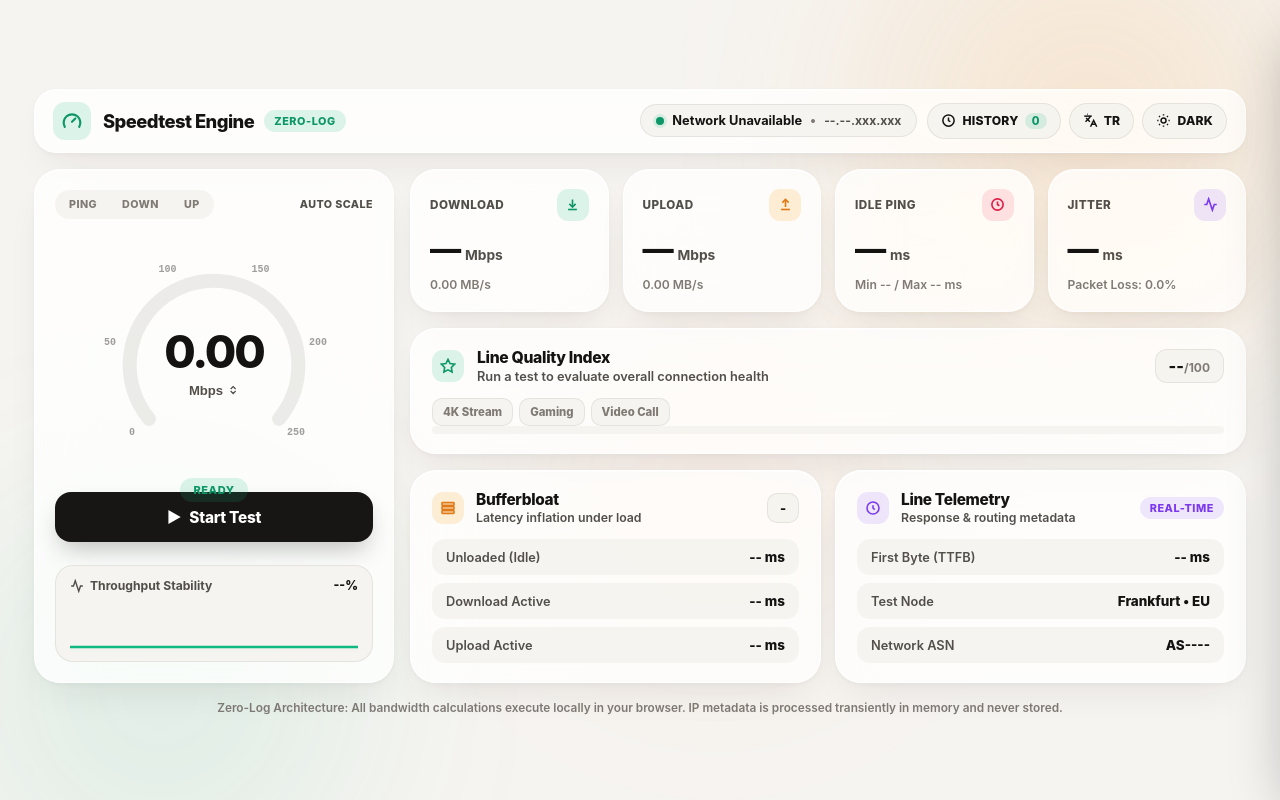
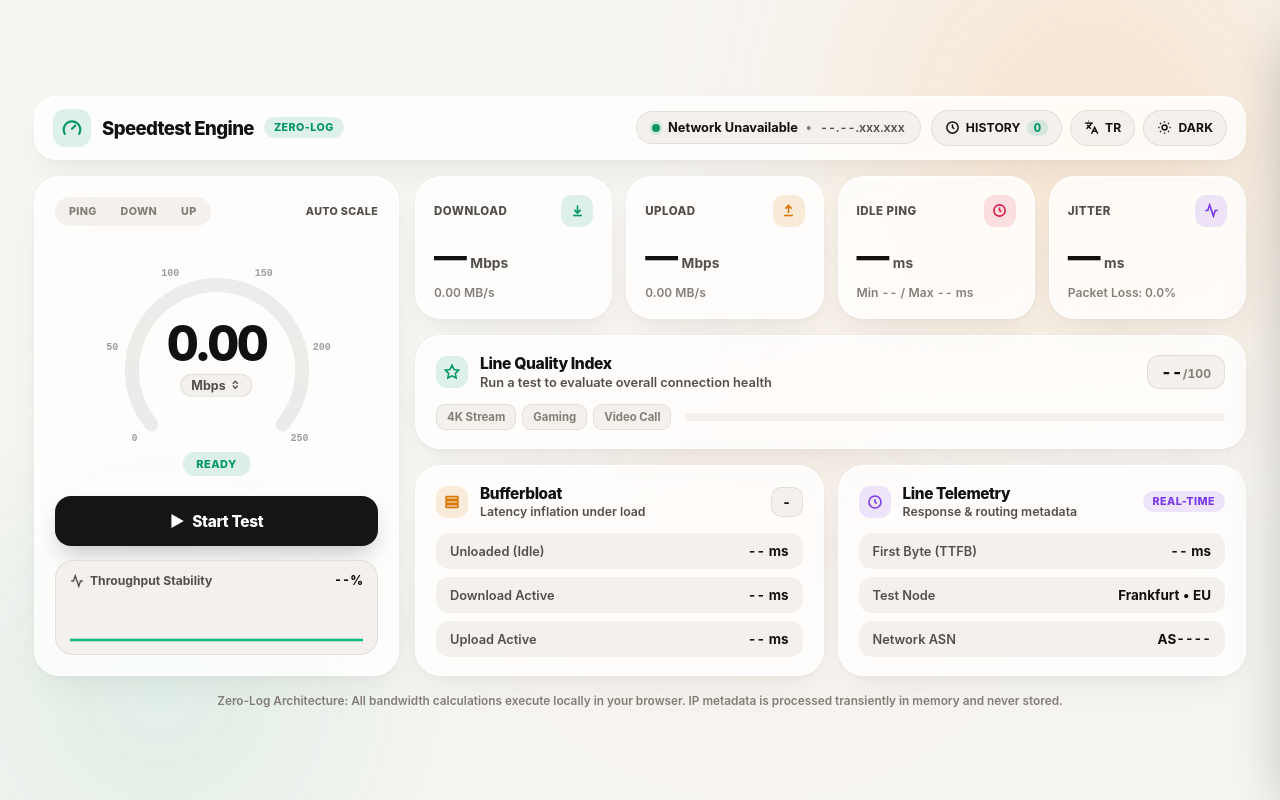
Before and after one commit to can-devsss/speedtest, a plain HTML site: page frontend/index.html in a window 1280 px wide. Drawn offline with Linux system fonts and the light colour scheme; no server answers.

Commit message:
Update style.css

```diff
--- a/frontend/css/style.css
+++ b/frontend/css/style.css
@@ -1,24 +1,24 @@
 :root {
-  --bg-base: #f6f4f1;
-  --glass-bg: rgba(255, 255, 255, 0.78);
-  --glass-border: rgba(255, 255, 255, 0.94);
-  --glass-shadow: 0 18px 42px -14px rgba(28, 25, 23, 0.09), 0 2px 6px rgba(28, 25, 23, 0.04);
-  --surface-sub: rgba(245, 242, 238, 0.85);
-  --text-primary: #141312;
-  --text-secondary: #524f4b;
-  --text-muted: #7f7a74;
-  --divider: rgba(28, 25, 23, 0.08);
+  --bg-base: #f7f5f2;
+  --glass-bg: rgba(255, 255, 255, 0.82);
+  --glass-border: rgba(255, 255, 255, 0.96);
+  --glass-shadow: 0 18px 42px -14px rgba(24, 21, 18, 0.08), 0 2px 6px rgba(24, 21, 18, 0.04);
+  --surface-sub: rgba(243, 240, 235, 0.88);
+  --text-primary: #121110;
+  --text-secondary: #534f4a;
+  --text-muted: #847e77;
+  --divider: rgba(24, 21, 18, 0.08);
 
-  --emerald: #0d9668;
-  --emerald-soft: rgba(16, 185, 129, 0.14);
-  --amber: #e07a16;
-  --amber-soft: rgba(245, 158, 11, 0.16);
+  --emerald: #059669;
+  --emerald-soft: rgba(5, 150, 105, 0.13);
+  --amber: #d97706;
+  --amber-soft: rgba(217, 119, 6, 0.14);
   --coral: #e11d48;
-  --coral-soft: rgba(244, 63, 94, 0.14);
+  --coral-soft: rgba(225, 29, 72, 0.13);
   --violet: #7c3aed;
-  --violet-soft: rgba(139, 92, 246, 0.14);
+  --violet-soft: rgba(124, 58, 237, 0.13);
 
-  --cta-bg: #181615;
+  --cta-bg: #161514;
   --cta-text: #ffffff;
   --radius-xl: 26px;
   --radius-lg: 20px;
@@ -26,14 +26,14 @@
 }
 
 body.dark-theme {
-  --bg-base: #0d0c0b;
-  --glass-bg: rgba(25, 24, 22, 0.8);
-  --glass-border: rgba(255, 255, 255, 0.1);
-  --glass-shadow: 0 20px 48px -12px rgba(0, 0, 0, 0.65);
-  --surface-sub: rgba(36, 34, 31, 0.8);
-  --text-primary: #faf8f5;
-  --text-secondary: #a8a29e;
-  --text-muted: #78716c;
+  --bg-base: #09090b;
+  --glass-bg: rgba(22, 22, 25, 0.84);
+  --glass-border: rgba(255, 255, 255, 0.09);
+  --glass-shadow: 0 22px 50px -12px rgba(0, 0, 0, 0.7);
+  --surface-sub: rgba(34, 34, 38, 0.85);
+  --text-primary: #fafafa;
+  --text-secondary: #a1a1aa;
+  --text-muted: #71717a;
   --divider: rgba(255, 255, 255, 0.08);
 
   --emerald: #10b981;
@@ -41,8 +41,8 @@ body.dark-theme {
   --coral: #fb7185;
   --violet: #a78bfa;
 
-  --cta-bg: #faf8f5;
-  --cta-text: #141312;
+  --cta-bg: #fafafa;
+  --cta-text: #09090b;
 }
 
 * {
@@ -54,7 +54,7 @@ body.dark-theme {
 
 html, body {
   min-height: 100%;
-  font-family: -apple-system, BlinkMacSystemFont, "SF Pro Display", "Plus Jakarta Sans", sans-serif;
+  font-family: -apple-system, BlinkMacSystemFont, "SF Pro Display", "SF Pro Text", "Inter", sans-serif;
   background-color: var(--bg-base);
   color: var(--text-primary);
   -webkit-font-smoothing: antialiased;
@@ -63,12 +63,12 @@ html, body {
   overflow-x: hidden;
 }
 
-.mono {
-  font-family: "JetBrains Mono", ui-monospace, SFMono-Regular, monospace;
+.num {
   font-variant-numeric: tabular-nums;
+  font-feature-settings: "tnum" 1, "cv05" 1;
 }
 
-/* Sıcak Turuncu/Kehribar + Zümrüt İpek Arka Plan Ambiyansı */
+/* Sıcak Şampanya/Turuncu + Zümrüt İpek Arka Plan Ambiyansı */
 .ambient-bg {
   position: fixed;
   inset: 0;
@@ -80,37 +80,37 @@ html, body {
 .orb {
   position: absolute;
   border-radius: 50%;
-  filter: blur(105px);
-  opacity: 0.52;
+  filter: blur(110px);
+  opacity: 0.55;
   transition: opacity 0.4s ease;
 }
 
 body.dark-theme .orb {
-  opacity: 0.25;
+  opacity: 0.24;
 }
 
 .orb-1 {
-  width: 540px;
-  height: 540px;
-  top: -150px;
-  right: -80px;
-  background: radial-gradient(circle, rgba(251, 146, 60, 0.42), rgba(245, 158, 11, 0.16) 55%, transparent 75%);
+  width: 560px;
+  height: 560px;
+  top: -160px;
+  right: -90px;
+  background: radial-gradient(circle, rgba(251, 146, 60, 0.44), rgba(245, 158, 11, 0.14) 58%, transparent 76%);
 }
 
 .orb-2 {
-  width: 500px;
-  height: 500px;
-  bottom: -140px;
-  left: -90px;
-  background: radial-gradient(circle, rgba(16, 185, 129, 0.32), transparent 72%);
+  width: 520px;
+  height: 520px;
+  bottom: -150px;
+  left: -100px;
+  background: radial-gradient(circle, rgba(16, 185, 129, 0.3), transparent 72%);
 }
 
 .orb-3 {
-  width: 460px;
-  height: 460px;
-  top: 32%;
-  left: 38%;
-  background: radial-gradient(circle, rgba(249, 115, 22, 0.2), transparent 70%);
+  width: 440px;
+  height: 440px;
+  top: 34%;
+  left: 42%;
+  background: radial-gradient(circle, rgba(249, 115, 22, 0.18), transparent 70%);
 }
 
 /* iOS Cam Yüzey */
@@ -119,13 +119,13 @@ body.dark-theme .orb {
   backdrop-filter: blur(28px) saturate(190%);
   -webkit-backdrop-filter: blur(28px) saturate(190%);
   border: 1px solid var(--glass-border);
-  box-shadow: var(--glass-shadow), inset 0 1px 0 rgba(255, 255, 255, 0.55);
+  box-shadow: var(--glass-shadow), inset 0 1px 0 rgba(255, 255, 255, 0.6);
   border-radius: var(--radius-xl);
   transition: transform 0.28s cubic-bezier(0.22, 1, 0.36, 1), border-color 0.28s ease, box-shadow 0.28s ease;
 }
 
 body.dark-theme .glass-panel {
-  box-shadow: var(--glass-shadow), inset 0 1px 0 rgba(255, 255, 255, 0.08);
+  box-shadow: var(--glass-shadow), inset 0 1px 0 rgba(255, 255, 255, 0.07);
 }
 
 /* Ana Kokpit Düzeni */
@@ -149,13 +149,14 @@ body.dark-theme .glass-panel {
   display: flex;
   align-items: center;
   justify-content: space-between;
-  gap: 14px;
+  flex-wrap: wrap;
+  gap: 12px;
 }
 
 .brand-cluster {
   display: flex;
   align-items: center;
-  gap: 12px;
+  gap: 11px;
 }
 
 .brand-logo {
@@ -166,6 +167,7 @@ body.dark-theme .glass-panel {
   color: var(--emerald);
   display: grid;
   place-items: center;
+  flex-shrink: 0;
 }
 
 .brand-titles {
@@ -175,18 +177,19 @@ body.dark-theme .glass-panel {
 }
 
 .brand-titles h1 {
-  font-size: 1.15rem;
+  font-size: 1.16rem;
   font-weight: 800;
-  letter-spacing: -0.03em;
+  letter-spacing: -0.032em;
 }
 
 .badge-pill {
-  font-size: 0.68rem;
+  font-size: 0.67rem;
   font-weight: 800;
-  letter-spacing: 0.05em;
+  letter-spacing: 0.04em;
   padding: 4px 10px;
   border-radius: 999px;
   text-transform: uppercase;
+  white-space: nowrap;
 }
 
 .badge-emerald {
@@ -202,6 +205,7 @@ body.dark-theme .glass-panel {
 .header-controls {
   display: flex;
   align-items: center;
+  flex-wrap: wrap;
   gap: 10px;
 }
 
@@ -215,6 +219,14 @@ body.dark-theme .glass-panel {
   border: 1px solid var(--divider);
   font-size: 0.8rem;
   font-weight: 700;
+  max-width: 100%;
+}
+
+.net-isp {
+  white-space: nowrap;
+  overflow: hidden;
+  text-overflow: ellipsis;
+  max-width: 220px;
 }
 
 .pulse-dot {
@@ -232,8 +244,9 @@ body.dark-theme .glass-panel {
 
 .net-ip {
   color: var(--text-secondary);
-  font-size: 0.76rem;
-  font-weight: 700;
+  font-size: 0.78rem;
+  font-weight: 600;
+  white-space: nowrap;
 }
 
 .action-pills {
@@ -254,9 +267,10 @@ body.dark-theme .glass-panel {
   color: var(--text-primary);
   font-family: inherit;
   font-size: 0.76rem;
-  font-weight: 800;
-  letter-spacing: 0.02em;
+  font-weight: 700;
+  letter-spacing: 0.01em;
   cursor: pointer;
+  white-space: nowrap;
   transition: transform 0.16s ease, background-color 0.2s ease;
 }
 
@@ -274,14 +288,14 @@ body.dark-theme .glass-panel {
   color: var(--emerald);
   padding: 1px 7px;
   border-radius: 999px;
-  font-size: 0.7rem;
+  font-size: 0.71rem;
   font-weight: 800;
 }
 
 /* Bento Grid */
 .bento-grid {
   display: grid;
-  grid-template-columns: 360px 1fr;
+  grid-template-columns: 365px 1fr;
   gap: 16px;
   align-items: stretch;
 }
@@ -314,12 +328,13 @@ body.dark-theme .glass-panel {
   display: flex;
   align-items: center;
   justify-content: space-between;
+  gap: 8px;
 }
 
 .step-track {
   display: flex;
   align-items: center;
-  gap: 5px;
+  gap: 4px;
   background: var(--surface-sub);
   padding: 4px;
   border-radius: 999px;
@@ -328,7 +343,7 @@ body.dark-theme .glass-panel {
 .step-pill {
   font-size: 0.67rem;
   font-weight: 800;
-  letter-spacing: 0.04em;
+  letter-spacing: 0.03em;
   color: var(--text-muted);
   padding: 4px 10px;
   border-radius: 999px;
@@ -348,71 +363,79 @@ body.dark-theme .glass-panel {
 .scale-tag {
   font-size: 0.67rem;
   font-weight: 800;
-  letter-spacing: 0.04em;
+  letter-spacing: 0.03em;
   color: var(--text-secondary);
+  white-space: nowrap;
 }
 
+/* Ferahlatılmış İbre Sahnesi (Üst Üste Binme Sıfır) */
 .gauge-stage {
   position: relative;
   width: 100%;
-  height: 228px;
-  display: grid;
-  place-items: center;
+  height: 242px;
+  display: flex;
+  flex-direction: column;
+  align-items: center;
+  justify-content: center;
 }
 
 #speed-gauge {
-  width: 246px;
-  height: 228px;
+  width: 264px;
+  height: 230px;
   display: block;
 }
 
 .gauge-readout {
   position: absolute;
-  top: 53%;
+  top: 48%;
   left: 50%;
-  transform: translate(-50%, -46%);
+  transform: translate(-50%, -48%);
   display: flex;
   flex-direction: column;
   align-items: center;
   text-align: center;
+  pointer-events: auto;
 }
 
 .speed-number {
-  font-size: 2.85rem;
+  font-size: 3.1rem;
   font-weight: 800;
-  letter-spacing: -0.045em;
-  line-height: 1;
+  letter-spacing: -0.05em;
+  line-height: 0.98;
 }
 
 .unit-toggle-btn {
-  margin-top: 5px;
+  margin-top: 6px;
   display: inline-flex;
   align-items: center;
   gap: 4px;
-  background: transparent;
-  border: 1px solid transparent;
-  border-radius: 9px;
-  padding: 2px 8px;
+  background: var(--surface-sub);
+  border: 1px solid var(--divider);
+  border-radius: 999px;
+  padding: 3px 10px;
   color: var(--text-secondary);
-  font-size: 0.82rem;
+  font-family: inherit;
+  font-size: 0.78rem;
   font-weight: 700;
   cursor: pointer;
   transition: all 0.2s ease;
 }
 
 .unit-toggle-btn:hover {
-  background: var(--surface-sub);
-  border-color: var(--divider);
   color: var(--text-primary);
+  transform: scale(1.03);
 }
 
 .phase-badge {
-  margin-top: 8px;
-  padding: 5px 13px;
+  position: absolute;
+  bottom: 6px;
+  left: 50%;
+  transform: translateX(-50%);
+  padding: 5px 14px;
   border-radius: 999px;
   font-size: 0.69rem;
   font-weight: 800;
-  letter-spacing: 0.05em;
+  letter-spacing: 0.04em;
   background: var(--emerald-soft);
   color: var(--emerald);
   white-space: nowrap;
@@ -444,13 +467,13 @@ body.dark-theme .glass-panel {
   font-family: inherit;
   font-size: 0.96rem;
   font-weight: 800;
-  letter-spacing: -0.015em;
+  letter-spacing: -0.02em;
   display: inline-flex;
   align-items: center;
   justify-content: center;
   gap: 8px;
   cursor: pointer;
-  box-shadow: 0 12px 24px -6px rgba(0, 0, 0, 0.25);
+  box-shadow: 0 12px 24px -6px rgba(0, 0, 0, 0.24);
   transition: transform 0.18s cubic-bezier(0.22, 1, 0.36, 1), opacity 0.2s ease;
 }
 
@@ -477,7 +500,7 @@ body.dark-theme .glass-panel {
   color: var(--text-primary);
   font-family: inherit;
   font-size: 0.85rem;
-  font-weight: 800;
+  font-weight: 700;
   display: inline-flex;
   align-items: center;
   gap: 6px;
@@ -525,7 +548,7 @@ body.dark-theme .glass-panel {
 
 #wave-chart {
   width: 100%;
-  height: 54px;
+  height: 52px;
   display: block;
 }
 
@@ -544,11 +567,12 @@ body.dark-theme .glass-panel {
 }
 
 .metric-card {
-  padding: 19px;
+  padding: 18px;
   display: flex;
   flex-direction: column;
   justify-content: space-between;
   gap: 12px;
+  min-width: 0;
 }
 
 .metric-card.card-active-emerald {
@@ -570,13 +594,15 @@ body.dark-theme .glass-panel {
   display: flex;
   align-items: center;
   justify-content: space-between;
+  gap: 6px;
 }
 
 .metric-label {
-  font-size: 0.73rem;
+  font-size: 0.72rem;
   font-weight: 800;
   letter-spacing: 0.04em;
   color: var(--text-secondary);
+  white-space: nowrap;
 }
 
 .icon-chip {
@@ -615,9 +641,9 @@ body.dark-theme .glass-panel {
 }
 
 .metric-val {
-  font-size: 1.95rem;
+  font-size: 2.05rem;
   font-weight: 800;
-  letter-spacing: -0.04em;
+  letter-spacing: -0.045em;
   line-height: 1.05;
 }
 
@@ -631,11 +657,14 @@ body.dark-theme .glass-panel {
   font-size: 0.76rem;
   font-weight: 600;
   color: var(--text-muted);
+  white-space: nowrap;
+  overflow: hidden;
+  text-overflow: ellipsis;
 }
 
-/* Hat Kalite Endeksi */
+/* Hat Kalite Endeksi (2 Katmanlı — Çarpışma Sıfır) */
 .quality-card {
-  padding: 19px 21px;
+  padding: 18px 20px;
   display: flex;
   flex-direction: column;
   gap: 14px;
@@ -645,48 +674,71 @@ body.dark-theme .glass-panel {
   display: flex;
   align-items: center;
   justify-content: space-between;
-  gap: 12px;
+  gap: 14px;
 }
 
 .quality-info {
   display: flex;
   align-items: center;
-  gap: 13px;
+  gap: 12px;
+  min-width: 0;
 }
 
-.quality-info h2 {
+.quality-texts {
+  min-width: 0;
+}
+
+.quality-texts h2 {
   font-size: 0.98rem;
   font-weight: 800;
-  letter-spacing: -0.02em;
+  letter-spacing: -0.025em;
 }
 
-.quality-info p {
+.quality-texts p {
   font-size: 0.8rem;
   font-weight: 600;
   color: var(--text-secondary);
   margin-top: 2px;
 }
 
-.quality-right {
+.score-pill {
+  padding: 6px 13px;
+  border-radius: 12px;
+  background: var(--surface-sub);
+  border: 1px solid var(--divider);
+  font-size: 1.05rem;
+  font-weight: 800;
+  flex-shrink: 0;
+}
+
+.score-pill small {
+  font-size: 0.76rem;
+  font-weight: 700;
+  color: var(--text-muted);
+}
+
+.quality-bottom-meta {
   display: flex;
   align-items: center;
-  gap: 10px;
+  gap: 14px;
 }
 
 .scenario-chips {
   display: flex;
   align-items: center;
   gap: 6px;
+  flex-shrink: 0;
 }
 
 .sc-chip {
   font-size: 0.71rem;
-  font-weight: 800;
-  padding: 6px 10px;
-  border-radius: 10px;
+  font-weight: 700;
+  padding: 5px 10px;
+  border-radius: 9px;
   background: var(--surface-sub);
   border: 1px solid var(--divider);
   color: var(--text-muted);
+  white-space: nowrap;
   transition: all 0.25s ease;
 }
 
@@ -702,23 +754,9 @@ body.dark-theme .glass-panel {
   color: var(--amber);
 }
 
-.score-pill {
-  padding: 6px 13px;
-  border-radius: 12px;
-  background: var(--surface-sub);
-  border: 1px solid var(--divider);
-  font-size: 1.02rem;
-  font-weight: 800;
-}
-
-.score-pill small {
-  font-size: 0.75rem;
-  font-weight: 700;
-  color: var(--text-muted);
-}
-
 .quality-bar-track {
-  width: 100%;
+  flex: 1;
+  min-width: 80px;
   height: 8px;
   border-radius: 999px;
   background: var(--surface-sub);
@@ -741,7 +779,7 @@ body.dark-theme .glass-panel {
 }
 
 .detail-card {
-  padding: 19px 21px;
+  padding: 18px 20px;
   display: flex;
   flex-direction: column;
   gap: 14px;
@@ -763,7 +801,7 @@ body.dark-theme .glass-panel {
 .detail-title-group h3 {
   font-size: 0.96rem;
   font-weight: 800;
-  letter-spacing: -0.02em;
+  letter-spacing: -0.025em;
 }
 
 .detail-title-group p {
@@ -780,10 +818,11 @@ body.dark-theme .glass-panel {
   border-radius: 10px;
   background: var(--surface-sub);
   border: 1px solid var(--divider);
-  font-size: 0.82rem;
+  font-size: 0.84rem;
   font-weight: 800;
   display: grid;
   place-items: center;
+  flex-shrink: 0;
 }
 
 .grade-A {
@@ -814,6 +853,7 @@ body.dark-theme .glass-panel {
   display: flex;
   align-items: center;
   justify-content: space-between;
+  gap: 10px;
   padding: 10px 14px;
   border-radius: 13px;
   background: var(--surface-sub);
@@ -825,7 +865,8 @@ body.dark-theme .glass-panel {
 .stat-row strong {
   color: var(--text-primary);
   font-size: 0.84rem;
-  font-weight: 800;
+  font-weight: 700;
+  white-space: nowrap;
 }
 
 /* Alt Bilgi */
@@ -909,7 +950,7 @@ body.dark-theme .glass-panel {
   padding: 7px 12px;
   border-radius: 10px;
   font-size: 0.76rem;
-  font-weight: 800;
+  font-weight: 700;
   cursor: pointer;
 }
 
@@ -999,6 +1040,10 @@ body.dark-theme .glass-panel {
     padding: 8px 10px;
   }
 
+  .net-isp {
+    max-width: 170px;
+  }
+
   .action-pills {
     display: grid;
     grid-template-columns: 1fr auto auto;
@@ -1015,16 +1060,16 @@ body.dark-theme .glass-panel {
   }
 
   .gauge-stage {
-    height: 208px;
+    height: 224px;
   }
 
   #speed-gauge {
-    width: 224px;
-    height: 208px;
+    width: 242px;
+    height: 214px;
   }
 
   .speed-number {
-    font-size: 2.5rem;
+    font-size: 2.7rem;
   }
 
   .metrics-row {
@@ -1039,21 +1084,22 @@ body.dark-theme .glass-panel {
   }
 
   .metric-val {
-    font-size: 1.58rem;
+    font-size: 1.65rem;
   }
 
-  .quality-top {
+  .quality-bottom-meta {
     flex-direction: column;
-    align-items: flex-start;
-  }
-
-  .quality-right {
-    width: 100%;
-    justify-content: space-between;
+    align-items: stretch;
+    gap: 10px;
   }
 
   .scenario-chips {
     flex-wrap: wrap;
+  }
+
+  .quality-bar-track {
+    width: 100%;
+    flex: none;
   }
 
   .bottom-row {
```
